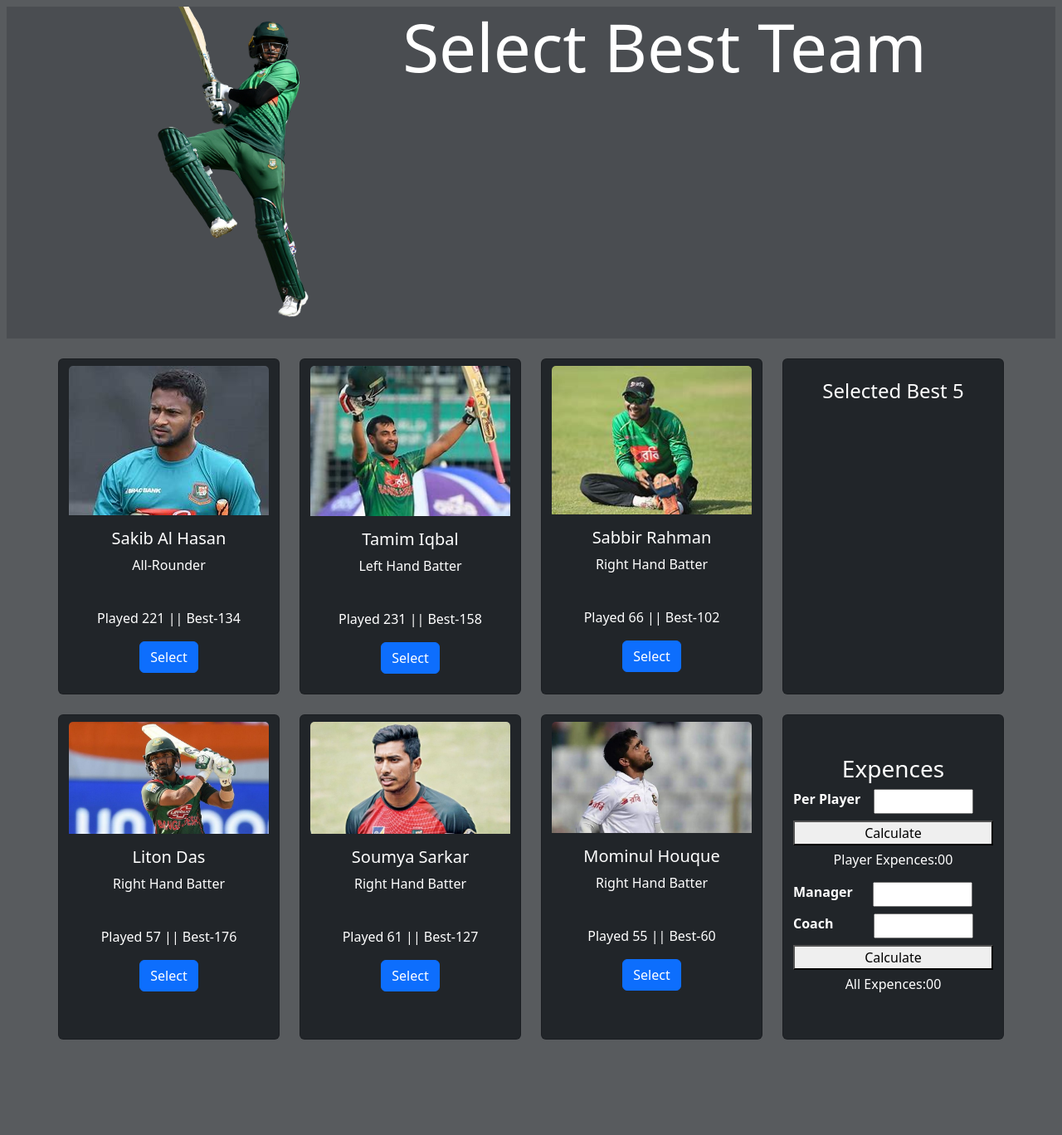
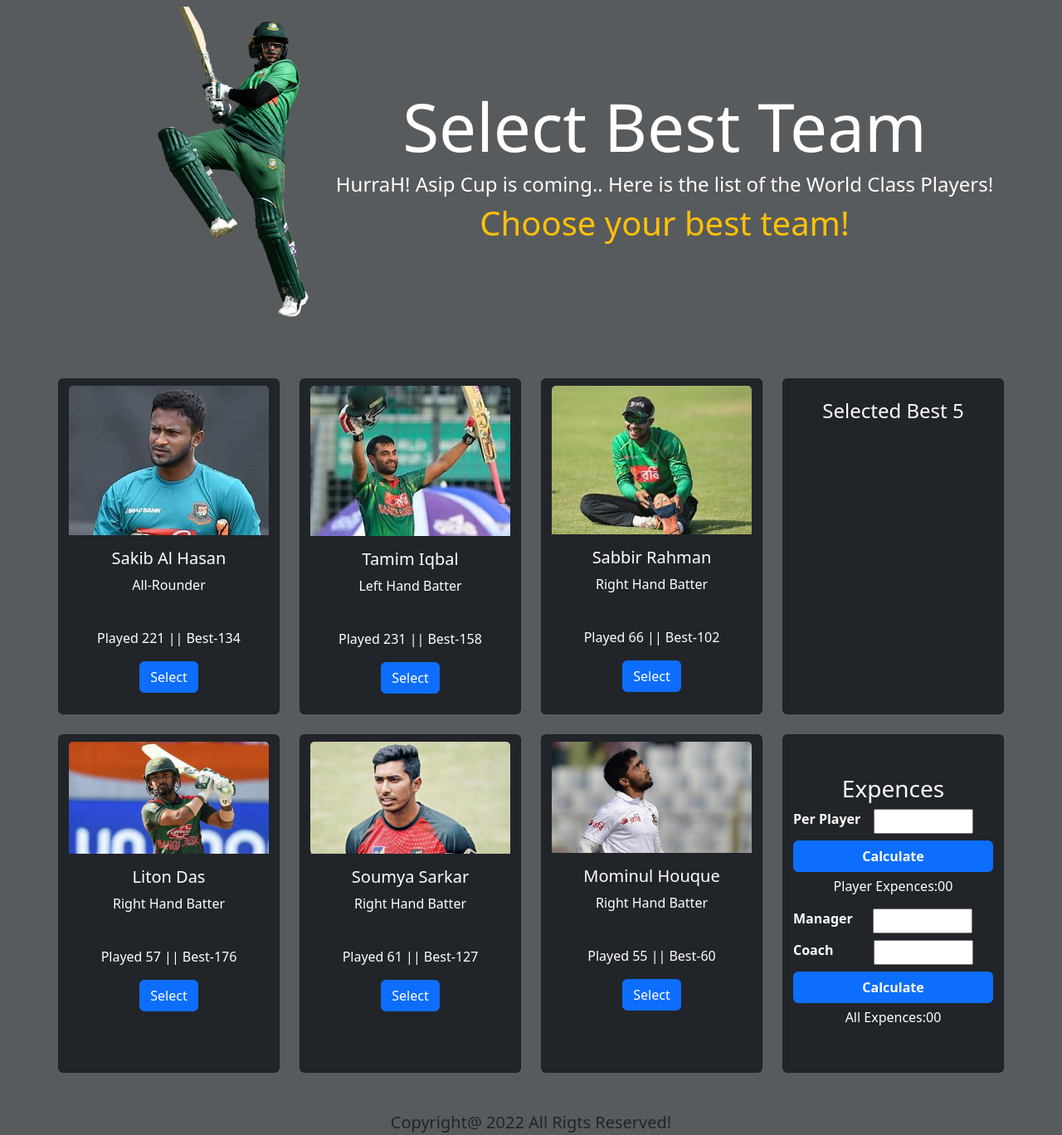
Before and after one commit to Fahim1272/best-five-ass5, a plain HTML site: page index.html in a window 1280 px wide. Shown: the whole page at 83% size. Before the commit the page ends 1285 px from the top, so only its background shows below. Drawn offline with nearby package versions, Linux system fonts and the light colour scheme.

Commit message:
footer added

```diff
--- a/index.html
+++ b/index.html
@@ -10,15 +10,19 @@
 </head>
 
 <body class="bg-dark bg-opacity-75 p-2 text-dark ">
-    <header class="bg-dark bg-opacity-25 text-white text-center" style="height: 25rem">
+    <header class=" text-white text-center" style="height: 25rem">
         <div class="row d-flex">
             <div class="col-3"><img src="img/Shakib-Al-Hasan-4-removebg-preview.png" alt=""></div>
-        <div class="col-9 align-items-center"><h1 class="display-1">Select Best Team</h1></div>
+            <div class="col-9 px-5 pt-5">
+                <h1 class="display-1 mt-5"><strong>Select Best Team</strong></h1>
+                <h4>HurraH! Asip Cup is coming.. Here is the list of the World Class Players! </h4>
+                <h1><span class="text-warning">Choose your best team!</span></h1>
+            </div>
         </div>
 
 
     </header>
-    <section class="container mt-4">
+    <section class="container my-5">
         <div class="row gx-4 ">
             <div class="card col me-4 text-center py-2 bg-dark text-white" style="width: 18rem;">
                 <img src="img/OIP.jpg" class="card-img-top img-fluid" alt="...">
@@ -86,7 +90,7 @@
                     <label for=""><b>Per Player</b></label>
                     <input type="text" name="" id="player-cost" style="width:120px;" class="ms-3">
                 </div>
-                <button id="player-cost-btn" class="mt-2">Calculate</button>
+                <button id="player-cost-btn" class="mt-2 btn btn-primary"><strong>Calculate</strong></button>
                 <h6 class="my-2">Player Expences:<span id="allplayer-expences">00</span></h6>
 
                 <div class="d-flex my-2">
@@ -97,11 +101,14 @@
                     <label for=""><b>Coach</b></label>
                     <input type="text" name="" id="coach-cost" style="width:120px;" class="ms-5">
                 </div>
-                <button id="all-expences-btn">Calculate</button>
+                <button id="all-expences-btn" class="btn btn-primary" ><strong>Calculate</strong></button>
                 <h6 class="my-2">All Expences:<span id="all-expences">00</span></h6>
             </div>
         </div>
     </section>
+    <footer class="mb-5 h-50 text-center">
+        <h5>Copyright@ 2022 All Rigts Reserved!</h5>
+    </footer>
 
     <script src="https://cdn.jsdelivr.net/npm/bootstrap@5.2.0/dist/js/bootstrap.bundle.min.js"></script>
     <script src="js/first.js"></script>
--- a/js/calculator.js
+++ b/js/calculator.js
@@ -6,12 +6,13 @@ document.getElementById('player-cost-btn').addEventListener('click', function(){
     const playerCost= document.getElementById('player-cost');
     const playervalueString = playerCost.value;
     const playerValue = parseFloat(playervalueString);
-    if (typeof playerValue != number) {
+    if (typeof playerValue !='number'){
         alert('not a number');
     }
     const bgc = playerList()
 
     const total = bgc * playerValue;
+    console.log(total);
     // step:2 Set The total cost in the total player expences segment:
 
     const previousValue = document.getElementById('allplayer-expences');
@@ -36,11 +37,11 @@ document.getElementById('all-expences-btn').addEventListener('click',function(){
     const previousValue = document.getElementById('allplayer-expences');
     const previousValueAmountString = previousValue.innerText;
     const previousValueAmount = parseFloat(previousValueAmountString)
-
+    // const total = totalExpences+previousValueAmount;
 
     const allExpences = document.getElementById('all-expences');
     const allExpencesString = allExpences.innerText;
-
+    // const allExpencesAmount = parseFloat(allExpencesString);
     const allTotal = previousValueAmount+totalExpences ;
     allExpences.innerText = allTotal;
 
--- a/js/first.js
+++ b/js/first.js
@@ -12,7 +12,7 @@ function buttons(player, playerName) {
     li.innerText = abcd;
     const playerCount = playerList();
     if (playerCount >= 5) {
-      alert('erorr')
+      alert('You can select only 5 Players')
       return;
     }
     playerContainer.appendChild(li);
```
